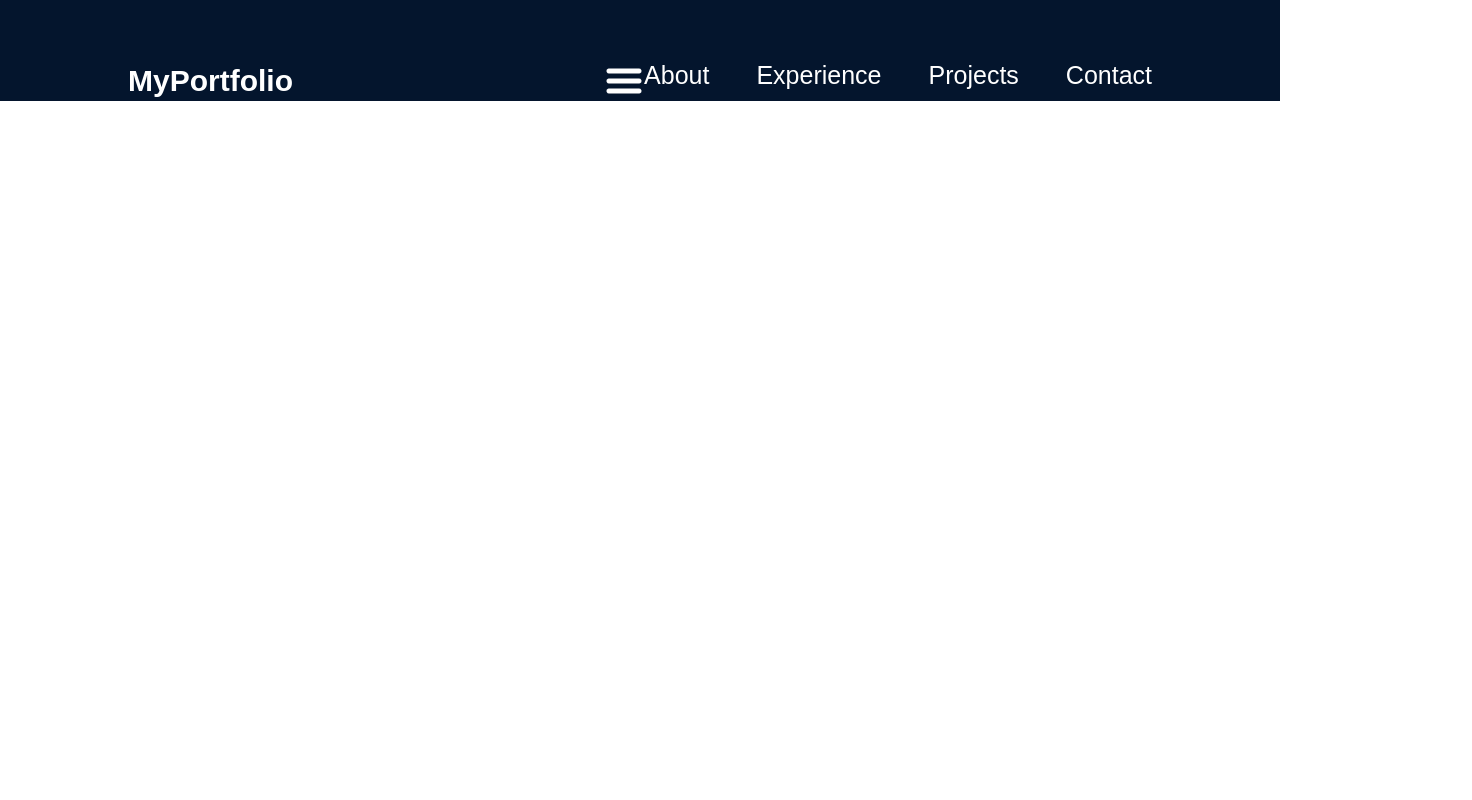
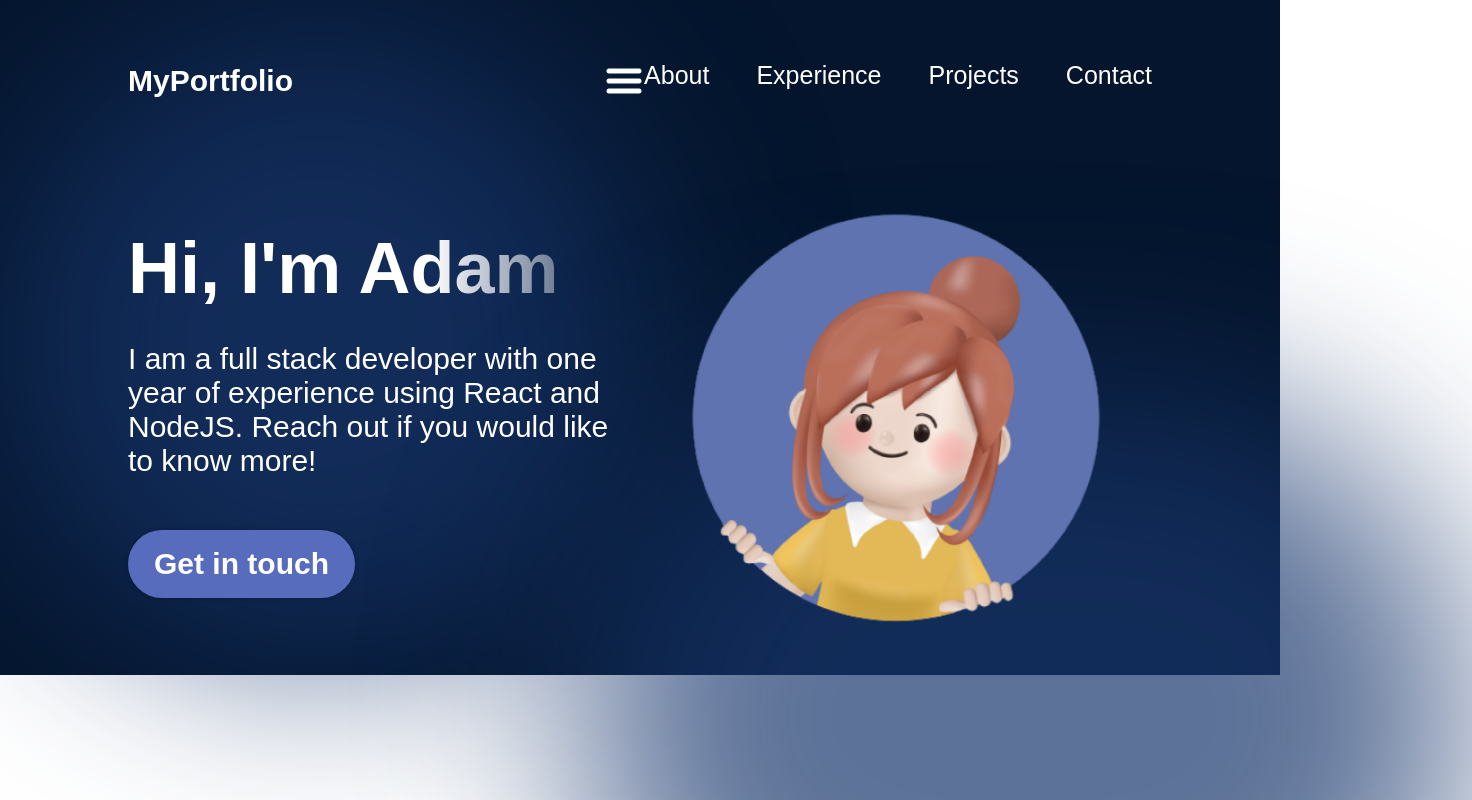
Before and after one commit to Reignu/react-portfolio, a React (Vite) app in the folder portfolio/: page / in a window 1280 px wide. Shown: the top 800 px of the page, 1472 px wide, since content can reach past the window. Built offline with nearby package versions, Linux system fonts and the light colour scheme; the HTML template or start-up script is replaced by a standard one.

Commit message:
Added intro section and animated image

```diff
--- a/portfolio/src/App.jsx
+++ b/portfolio/src/App.jsx
@@ -1,13 +1,14 @@
 import styles from "./App.module.css";
 import { Navbar } from "./components/Navbar/Navbar";
+import { Hero } from "./components/Hero/Hero";
 
 function App() {
 
   return (
     <div className={styles.App}>
       <Navbar />
+      <Hero />
     </div>
-
   );
 };
 
--- a/portfolio/src/components/Hero/Hero.jsx
+++ b/portfolio/src/components/Hero/Hero.jsx
@@ -0,0 +1,22 @@
+import React from "react";
+import styles from "./Hero.module.css";
+import { getImageUrl  } from "../../utils";
+
+export const Hero = () => {
+  return (
+    <section className={styles.container}>
+    <div className={styles.content}>
+      <h1 className={styles.title}>Hi, I'm Adam</h1>
+      <p className={styles.description}>I am a full stack developer with one year of experience using React and NodeJS. Reach out if you would like to know more!</p>
+      <a href="mailto:ungier.adam@gmail.com" className={styles.contactBtn}>Get in touch</a>
+    </div>
+    <img
+      src={getImageUrl("hero/heroImage.png")}
+      alt="hero-img-of-me"
+      className={styles.heroImg}
+    />
+      <div className={styles.topBlur} />
+      <div className={styles.bottomBlur} />
+  </section>
+  );
+};
--- a/portfolio/src/components/Hero/Hero.module.css
+++ b/portfolio/src/components/Hero/Hero.module.css
@@ -0,0 +1,113 @@
+@import "../../vars.css";
+
+.container {
+  position: relative;
+  display: flex;
+  align-items: center;
+  justify-content: space-between;
+  margin-top: 49px;
+  z-index: 1;
+  margin-left: 10%;
+  margin-right: 10%;
+}
+
+.content {
+  display: flex;
+  flex-direction: column;
+  align-items: flex-start;
+  color: var(--color-text);
+  z-index: 1;
+}
+
+.title {
+  font-size: 72px;
+  font-weight: 900;
+  margin-bottom: 33px;
+  font-family: var(--font-roboto);
+  background: linear-gradient(
+    90deg,
+    rgba(255, 255, 255, 1) 70%,
+    rgba(255, 255, 255, 0) 120%
+  );
+  -webkit-text-fill-color: transparent;
+  -webkit-background-clip: text;
+}
+
+.description {
+  font-size: 30px;
+  font-family: var(--font-roboto);
+  margin-bottom: 52px;
+}
+
+.contactBtn {
+  text-decoration: none;
+  background-color: var(--color-primary);
+  color: var(--color-text);
+  border-radius: 100px;
+  font-size: 30px;
+  font-weight: 600;
+  padding: 17px 26px;
+  box-shadow: 0 0 4px 0 rgba(0, 0, 0, 0.25);
+  text-align: center;
+}
+
+.heroImg {
+  width: 50%;
+  z-index: 1;
+
+  animation-name: floating;
+  animation-duration: 3s;
+  animation-iteration-count: infinite; /* it runs non stop */
+  animation-timing-function: ease-in-out; /* defines movement */
+}
+
+/* Allows the profile img to float */
+@keyframes floating {
+  0% {
+    transform: translate(0, 0px);
+  }
+  50% {
+    transform: translate(0, 10px);
+  }
+  100% {
+    transform: translate(0, -0px);
+  }
+}
+
+.topBlur {
+  position: absolute;
+  width: 50vw;
+  height: 50vw;
+  min-width: 350px;
+  min-height: 350px;
+  top: -128px;
+  left: -10vw;
+  border-radius: 764px;
+  background: rgba(25, 55, 109, 0.7);
+  filter: blur(100px);
+  z-index: 0;
+}
+
+.bottomBlur {
+  position: absolute;
+  width: 70vw;
+  height: 50vw;
+  min-width: 250px;
+  min-height: 350px;
+  top: 246px;
+  right: -25vw;
+  border-radius: 764px;
+  background: rgba(25, 55, 109, 0.7);
+  filter: blur(100px);
+  z-index: 0;
+}
+
+@media screen and (max-width: 830px) {
+  .container {
+    flex-direction: column-reverse;
+  }
+
+  .content {
+    align-items: center;
+  }
+}
```
Also changed, not shown: portfolio/assets/hero/heroImage.png (added).
